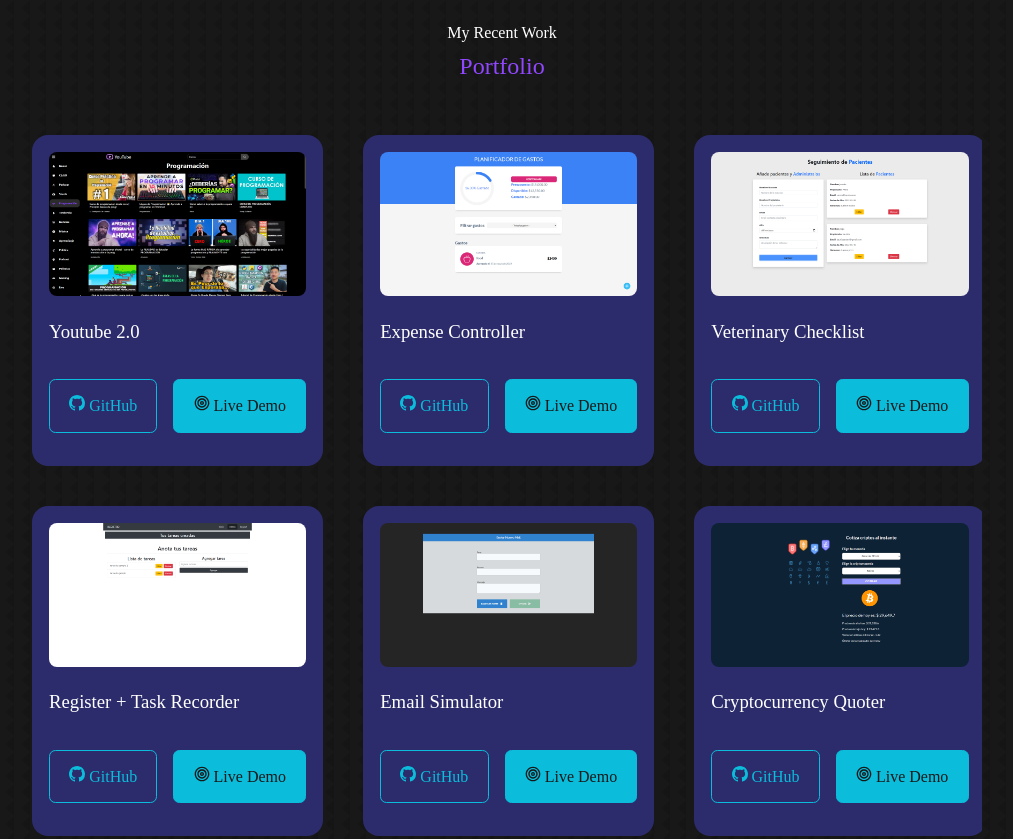
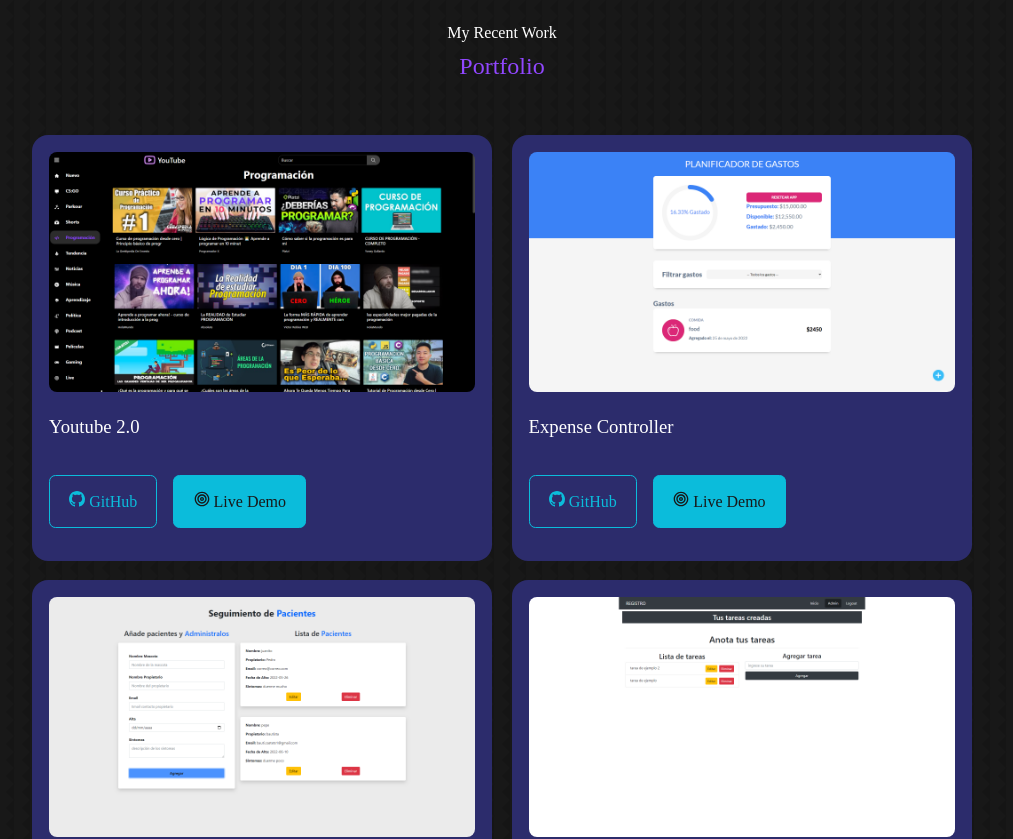
Before and after one commit to bautista801/portfolio, a React (Create React App) app: page / in a window 1280 px wide. Shown: the part 2720-3559 px from the top of the page, without its empty margins (138-1151 px from the left). Built offline with nearby package versions, Linux system fonts and the light colour scheme.

Commit message:
arreglos en el responsive

```diff
--- a/src/components/header/Header.css
+++ b/src/components/header/Header.css
@@ -74,7 +74,7 @@
 @media screen and (max-width: 1024px){
 
     header {
-        height: 68vh;
+        height: 100vh;
     }
 
 }
--- a/src/components/projects/Projects.css
+++ b/src/components/projects/Projects.css
@@ -57,6 +57,15 @@
 /* ==================== MEDIA QUERYS / TABLETS ==================== */
 
 
+@media screen and (max-width: 1300px){
+
+    .portfolio__container {
+        grid-template-columns: 1fr 1fr;
+        gap: 1.2rem;
+    }
+
+}
+
 
 @media screen and (max-width: 1024px){
 
@@ -73,7 +82,7 @@
 
 
 
-@media screen and (max-width: 600px){
+@media screen and (max-width: 756px){
 
     .portfolio__container {
         grid-template-columns: 1fr;
```
